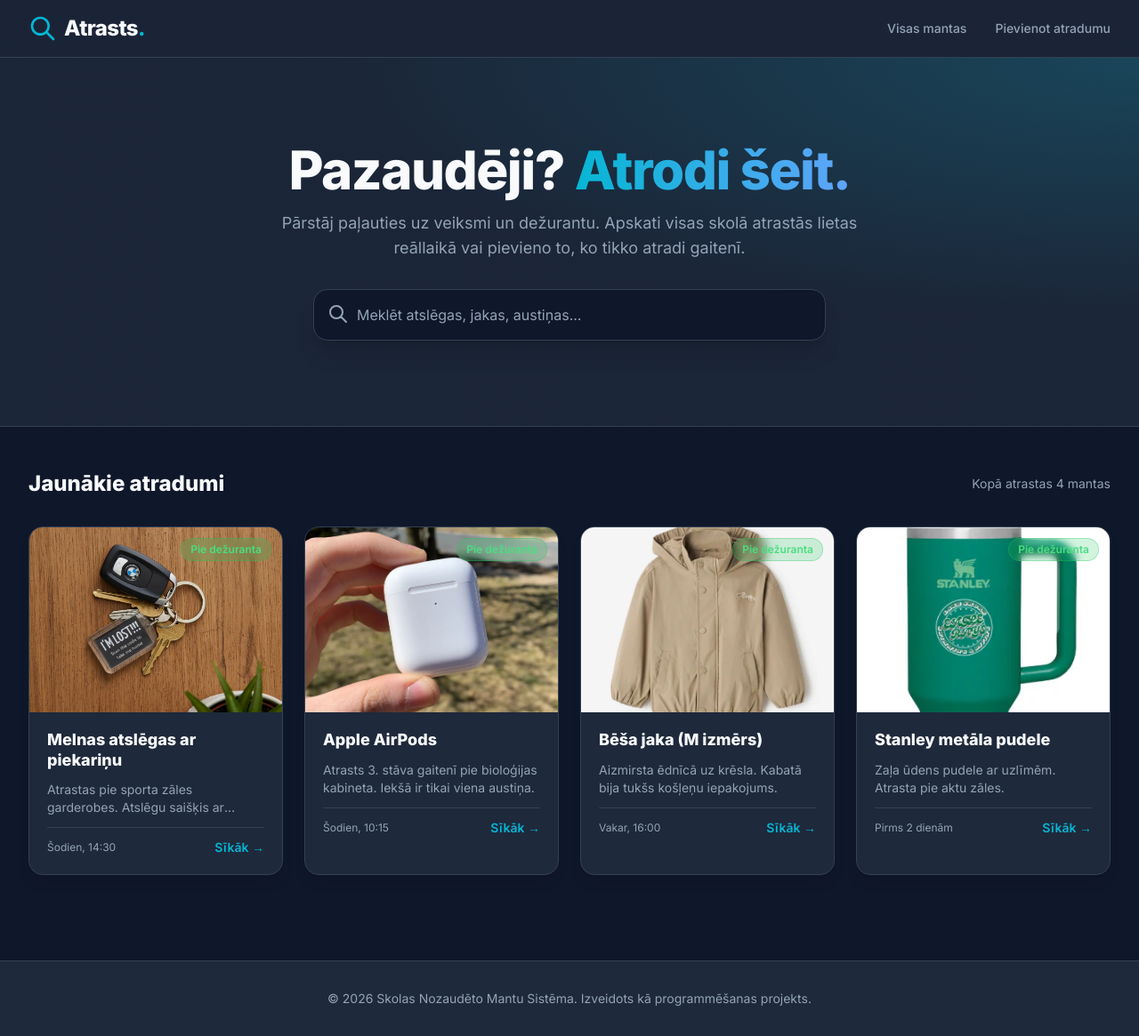
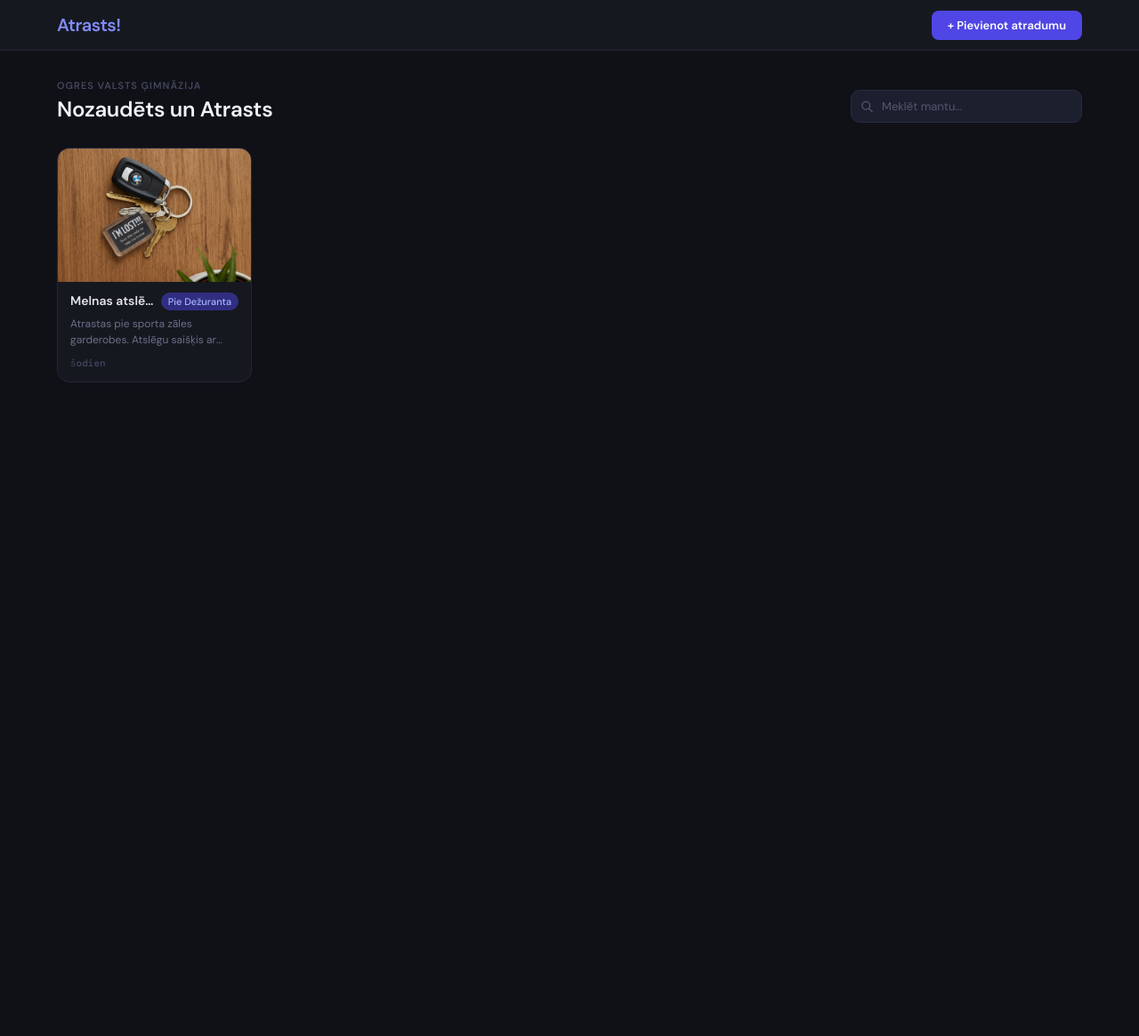
Before and after one commit to henrijsAspers420/pazaudetas_mantas, a Flask app: page / in a window 1280 px wide. Shown: the whole page at 89% size. After the commit the page ends 430 px from the top, so only its background shows below. Run offline with Flask 3, Linux system fonts and the light colour scheme; some libraries are stand-ins or nearby versions.

Commit message:
Pabeigts_UI_1

```diff
--- a/static/css/style.css
+++ b/static/css/style.css
@@ -1,52 +1,27 @@
-/* Jaunās krāsas pielietojums un Glow effekts pogām */
 .btn-primary {
-    background: linear-gradient(135deg, #06B6D4 0%, #0891B2 100%);
-    border: 1px solid rgba(6, 182, 212, 0.4);
+    background: #4f46e5;
+    color: #fff;
+    border: none;
+    cursor: pointer;
 }
 .btn-primary:hover {
-    background: linear-gradient(135deg, #0891B2 0%, #0E7490 100%);
+    background: #4338ca;
 }
 
-/* Teksta apgriešana (ja nosaukums/apraksts ir pārāk garš) */
-.line-clamp-1 {
-    display: -webkit-box;
-    -webkit-line-clamp: 1;
-    -webkit-box-orient: vertical;
-    overflow: hidden;
-}
-.line-clamp-2 {
-    display: -webkit-box;
-    -webkit-line-clamp: 2;
-    -webkit-box-orient: vertical;
-    overflow: hidden;
+.card-hover:hover {
+    transform: translateY(-3px);
+    border-color: #383b56;
 }
 
-/* Ielādes animācija */
 @keyframes fadeIn {
-    from { opacity: 0; transform: translateY(15px); }
-    to { opacity: 1; transform: translateY(0); }
+    from { opacity: 0; transform: translateY(8px); }
+    to   { opacity: 1; transform: translateY(0); }
 }
 .animate-fade-in {
-    animation: fadeIn 0.5s cubic-bezier(0.16, 1, 0.3, 1) forwards;
+    animation: fadeIn 0.35s ease forwards;
 }
 
-/* Uzlabota iezīmēšanas loģika pieejamībai (Accessibility) tumšajam režīmam */
 *:focus-visible {
-    outline: 2px solid #06B6D4;
+    outline: 2px solid #818cf8;
     outline-offset: 2px;
 }
-
-/* Custom ritjosla (Scrollbar) tumšajam režīmam */
-::-webkit-scrollbar {
-    width: 8px;
-}
-::-webkit-scrollbar-track {
-    background: #0F172A;
-}
-::-webkit-scrollbar-thumb {
-    background: #334155;
-    border-radius: 4px;
-}
-::-webkit-scrollbar-thumb:hover {
-    background: #475569;
-}
--- a/static/js/main.js
+++ b/static/js/main.js
@@ -1,6 +1,4 @@
 document.addEventListener('DOMContentLoaded', () => {
-
-    // 1. Attēla priekšskatījuma loģika lapā add_item.html
     const dropZone = document.getElementById('drop-zone');
     const fileInput = document.getElementById('file-input');
     const previewContainer = document.getElementById('preview-container');
@@ -8,32 +6,19 @@
     const uploadPlaceholder = document.getElementById('upload-placeholder');
 
     if (dropZone && fileInput) {
-        // Atver failu pārlūku uzspiežot uz laukuma
         dropZone.addEventListener('click', () => fileInput.click());
 
-        // Apstrādā izvēlēto failu
-        fileInput.addEventListener('change', function() {
+        fileInput.addEventListener('change', function () {
             const file = this.files[0];
             if (file && file.type.startsWith('image/')) {
                 const reader = new FileReader();
-
-                reader.onload = function(e) {
+                reader.onload = (e) => {
                     imagePreview.src = e.target.result;
                     previewContainer.classList.remove('hidden');
                     uploadPlaceholder.classList.add('hidden');
-                }
-
+                };
                 reader.readAsDataURL(file);
             }
         });
     }
-
-    // 2. Mobilās izvēlnes loģika
-    const mobileBtn = document.getElementById('mobile-menu-btn');
-    if(mobileBtn) {
-        mobileBtn.addEventListener('click', () => {
-            // Šeit varat pievienot loģiku izvēlnes atvēršanai (modāla vai sānjoslas parādīšanai)
-            alert("Atvērt mobilo izvēlni (tiks iestrādāts)");
-        });
-    }
 });
--- a/templates/base.html
+++ b/templates/base.html
@@ -1,67 +1,74 @@
 <!DOCTYPE html>
-<html lang="lv" class="dark">
+<html lang="lv">
 <head>
     <meta charset="UTF-8">
     <meta name="viewport" content="width=device-width, initial-scale=1.0">
     <title>Skolas Nozaudētās Mantas</title>
-    <script src="https://cdn.tailwindcss.com"></script>
-    <link href="https://fonts.googleapis.com/css2?family=Inter:wght@400;500;600;800&display=swap" rel="stylesheet">
+    <link href="https://fonts.googleapis.com/css2?family=DM+Sans:wght@400;500;600&family=DM+Mono:wght@500&display=swap" rel="stylesheet">
     <link rel="stylesheet" href="{{ url_for('static', filename='css/style.css') }}">
-    <script>
-        tailwind.config = {
-            darkMode: 'class',
-            theme: {
-                extend: {
-                    fontFamily: { sans: ['Inter', 'sans-serif'] },
-                    colors: {
-                        primary: '#06B6D4', // Cyan-500 (Izteiksmīga, moderna krāsa)
-                        primaryHover: '#0891B2', // Cyan-600
-                        surface: '#1E293B', // Slate-800 (Kartīšu fons)
-                        background: '#0F172A', // Slate-900 (Galvenais fons)
-                        textMain: '#F8FAFC', // Slate-50 (Gaišs teksts)
-                        textMuted: '#94A3B8', // Slate-400 (Pelēcīgs teksts)
-                        borderDark: '#334155' // Slate-700
-                    }
-                }
-            }
+    <style>
+        *, *::before, *::after { box-sizing: border-box; margin: 0; padding: 0; }
+        body {
+            font-family: 'DM Sans', sans-serif;
+            background: #0f1117;
+            color: #e2e4ea;
+            min-height: 100vh;
+            display: flex;
+            flex-direction: column;
         }
-    </script>
+        a { color: inherit; text-decoration: none; }
+
+        header {
+            background: #161820;
+            border-bottom: 1px solid #23263a;
+            position: sticky;
+            top: 0;
+            z-index: 50;
+        }
+        nav {
+            max-width: 1200px;
+            margin: 0 auto;
+            padding: 0 24px;
+            height: 56px;
+            display: flex;
+            align-items: center;
+            justify-content: space-between;
+        }
+        .logo {
+            font-size: 20px;
+            font-weight: 600;
+            color: #818cf8;
+            letter-spacing: -0.5px;
+        }
+        .btn-primary {
+            padding: 8px 18px;
+            border-radius: 8px;
+            font-size: 13px;
+            font-weight: 600;
+            font-family: 'DM Sans', sans-serif;
+            transition: background 0.15s;
+        }
+
+        main {
+            flex: 1;
+            width: 100%;
+            max-width: 1200px;
+            margin: 0 auto;
+            padding: 32px 24px;
+        }
+    </style>
 </head>
-<body class="bg-background text-textMain antialiased flex flex-col min-h-screen selection:bg-primary selection:text-white">
-
-    <header class="bg-surface/80 backdrop-blur-md border-b border-borderDark sticky top-0 z-50">
-        <nav class="max-w-7xl mx-auto px-4 sm:px-6 lg:px-8 h-16 flex items-center justify-between">
-            <a href="/" class="flex items-center gap-2 group outline-none">
-                <svg class="w-8 h-8 text-primary transform group-hover:scale-110 transition-transform" fill="none" stroke="currentColor" viewBox="0 0 24 24"><path stroke-linecap="round" stroke-linejoin="round" stroke-width="2" d="M21 21l-6-6m2-5a7 7 0 11-14 0 7 7 0 0114 0z"></path></svg>
-                <span class="text-2xl font-extrabold tracking-tight">Atrasts<span class="text-primary">.</span></span>
-            </a>
-
-            <div class="hidden md:flex items-center space-x-8">
-                <a href="/" class="text-sm font-medium text-textMuted hover:text-white transition-colors">Visas mantas</a>
-                <a href="/add" class="text-sm font-medium text-textMuted hover:text-white transition-colors">Pievienot atradumu</a>
-            </div>
-
-            <div id="mobile-menu" class="hidden md:hidden bg-surface/95 backdrop-blur-md border-b border-borderDark absolute w-full shadow-2xl">
-                    <div class="px-4 py-6 space-y-3 flex flex-col">
-                        <a href="/" class="block px-4 py-3.5 rounded-xl text-base font-medium text-textMain hover:bg-white/5 hover:text-primary transition-colors border border-transparent hover:border-borderDark">
-                            Visas mantas
-                        </a>
-                        <a href="/add" class="block px-4 py-3.5 rounded-xl text-base font-medium text-textMain hover:bg-white/5 hover:text-primary transition-colors border border-transparent hover:border-borderDark">
-                            Pievienot atradumu
-                        </a>
-                    </div>
-                </div>
-            </header>
+<body>
+    <header>
+        <nav>
+            <a href="/" class="logo">Atrasts!</a>
+            <a href="/add" class="btn-primary">+ Pievienot atradumu</a>
         </nav>
     </header>
 
-    <main class="flex-grow w-full animate-fade-in">
+    <main class="animate-fade-in">
         {% block content %}{% endblock %}
     </main>
-
-    <footer class="bg-surface border-t border-borderDark py-8 mt-12 text-center text-textMuted text-sm">
-        <p>&copy; 2026 Skolas Nozaudēto Mantu Sistēma. Izveidots kā programmēšanas projekts.</p>
-    </footer>
 
     <script src="{{ url_for('static', filename='js/main.js') }}"></script>
 </body>
--- a/templates/index.html
+++ b/templates/index.html
@@ -1,92 +1,92 @@
 {% extends 'base.html' %}
 
 {% block content %}
-<div class="relative bg-surface border-b border-borderDark overflow-hidden">
-    <div class="absolute inset-0 opacity-20 bg-[radial-gradient(ellipse_at_top_right,_var(--tw-gradient-stops))] from-primary via-background to-background"></div>
-    <div class="max-w-7xl mx-auto px-4 sm:px-6 lg:px-8 py-16 md:py-24 relative z-10 flex flex-col items-center text-center">
-        <h1 class="text-4xl md:text-6xl font-extrabold tracking-tight mb-4">
-            Pazaudēji? <span class="text-transparent bg-clip-text bg-gradient-to-r from-primary to-blue-400">Atrodi šeit.</span>
-        </h1>
-        <p class="text-lg text-textMuted max-w-2xl mb-8">
-            Pārstāj paļauties uz veiksmi un dežurantu. Apskati visas skolā atrastās lietas reāllaikā vai pievieno to, ko tikko atradi gaitenī.
-        </p>
+<style>
+    .page-header {
+        display: flex;
+        align-items: flex-end;
+        justify-content: space-between;
+        flex-wrap: wrap;
+        gap: 16px;
+        margin-bottom: 28px;
+    }
+    .page-label {
+        font-size: 11px;
+        font-weight: 600;
+        color: #44475e;
+        text-transform: uppercase;
+        letter-spacing: 1px;
+        margin-bottom: 4px;
+    }
+    .page-title { font-size: 24px; font-weight: 600; color: #f1f2f6; letter-spacing: -0.3px; }
 
-        <div class="w-full max-w-xl relative">
-            <input type="text" placeholder="Meklēt atslēgas, jakas, austiņas..."
-                   class="w-full pl-12 pr-4 py-4 bg-background border border-borderDark rounded-2xl text-white placeholder-textMuted focus:border-primary focus:ring-2 focus:ring-primary/50 outline-none transition-all shadow-xl">
-            <svg class="w-6 h-6 absolute left-4 top-4 text-textMuted" fill="none" stroke="currentColor" viewBox="0 0 24 24"><path stroke-linecap="round" stroke-linejoin="round" stroke-width="2" d="M21 21l-6-6m2-5a7 7 0 11-14 0 7 7 0 0114 0z"></path></svg>
-        </div>
+    .search-wrap { position: relative; }
+    .search-wrap svg { position: absolute; left: 11px; top: 50%; transform: translateY(-50%); width: 15px; height: 15px; color: #555870; pointer-events: none; }
+    .search-input {
+        background: #1c1f2e;
+        border: 1px solid #2a2d42;
+        color: #c8cad4;
+        border-radius: 10px;
+        padding: 9px 14px 9px 34px;
+        font-size: 13px;
+        width: 260px;
+        font-family: 'DM Sans', sans-serif;
+        outline: none;
+        transition: border-color 0.15s;
+    }
+    .search-input::placeholder { color: #555870; }
+    .search-input:focus { border-color: #4f46e5; }
+
+    .grid {
+        display: grid;
+        grid-template-columns: repeat(auto-fill, minmax(200px, 1fr));
+        gap: 14px;
+    }
+    .card {
+        background: #161820;
+        border: 1px solid #23263a;
+        border-radius: 14px;
+        overflow: hidden;
+        transition: transform 0.2s, border-color 0.2s;
+        cursor: pointer;
+    }
+    .card:hover { transform: translateY(-3px); border-color: #383b56; }
+    .card-img { height: 150px; background: #1c1f2e; overflow: hidden; }
+    .card-img img { width: 100%; height: 100%; object-fit: cover; display: block; }
+    .card-body { padding: 12px 14px 14px; }
+    .card-top { display: flex; justify-content: space-between; align-items: flex-start; gap: 6px; margin-bottom: 6px; }
+    .card-title { font-size: 14px; font-weight: 600; color: #e2e4ea; white-space: nowrap; overflow: hidden; text-overflow: ellipsis; }
+    .badge { background: #312e81; color: #a5b4fc; font-size: 11px; padding: 3px 8px; border-radius: 20px; font-weight: 500; white-space: nowrap; flex-shrink: 0; }
+    .card-desc { font-size: 12px; color: #6b6f88; line-height: 1.5; display: -webkit-box; -webkit-line-clamp: 2; -webkit-box-orient: vertical; overflow: hidden; }
+    .card-date { font-size: 11px; color: #44475e; margin-top: 10px; font-family: 'DM Mono', monospace; }
+</style>
+
+<div class="page-header">
+    <div>
+        <div class="page-label">Ogres Valsts ģimnāzija</div>
+        <h1 class="page-title">Nozaudēts un Atrasts</h1>
+    </div>
+    <div class="search-wrap">
+        <svg fill="none" stroke="currentColor" viewBox="0 0 24 24">
+            <path stroke-linecap="round" stroke-linejoin="round" stroke-width="2" d="M21 21l-6-6m2-5a7 7 0 11-14 0 7 7 0 0114 0z"/>
+        </svg>
+        <input class="search-input" type="text" placeholder="Meklēt mantu...">
     </div>
 </div>
 
-<div class="max-w-7xl mx-auto px-4 sm:px-6 lg:px-8 py-12">
-    <div class="flex items-center justify-between mb-8">
-        <h2 class="text-2xl font-bold">Jaunākie atradumi</h2>
-        <span class="text-sm text-textMuted">Kopā atrastas 4 mantas</span>
-    </div>
-
-    <div class="grid grid-cols-1 sm:grid-cols-2 lg:grid-cols-3 xl:grid-cols-4 gap-6">
-
-        <article class="bg-surface rounded-2xl border border-borderDark overflow-hidden shadow-lg hover:border-primary/50 transition-all duration-300 group">
-            <div class="h-52 w-full overflow-hidden relative">
-                <img src="static\img\Item_001.webp" alt="Melnas atslēgas" class="w-full h-full object-cover group-hover:scale-105 transition-transform duration-500">
-                <div class="absolute top-3 right-3 bg-green-500/20 text-green-400 border border-green-500/30 text-xs px-2.5 py-1 rounded-full font-semibold backdrop-blur-sm">Pie dežuranta</div>
+<div class="grid">
+    <article class="card">
+        <div class="card-img">
+            <img src="static/img/Item_001.webp" alt="Melnas atslēgas">
+        </div>
+        <div class="card-body">
+            <div class="card-top">
+                <span class="card-title">Melnas atslēgas</span>
+                <span class="badge">Pie Dežuranta</span>
             </div>
-            <div class="p-5 space-y-3">
-                <h3 class="font-bold text-lg leading-tight">Melnas atslēgas ar piekariņu</h3>
-                <p class="text-sm text-textMuted line-clamp-2">Atrastas pie sporta zāles garderobes. Atslēgu saišķis ar sarkanu Nike piekariņu.</p>
-                <div class="pt-3 border-t border-borderDark flex justify-between items-center">
-                    <span class="text-xs text-textMuted">Šodien, 14:30</span>
-                    <button class="text-sm font-semibold text-primary group-hover:text-primaryHover transition-colors">Sīkāk &rarr;</button>
-                </div>
-            </div>
-        </article>
-
-        <article class="bg-surface rounded-2xl border border-borderDark overflow-hidden shadow-lg hover:border-primary/50 transition-all duration-300 group">
-            <div class="h-52 w-full overflow-hidden relative">
-                <img src="static\img\Item_002.webp" alt="Apple AirPods" class="w-full h-full object-cover group-hover:scale-105 transition-transform duration-500">
-                <div class="absolute top-3 right-3 bg-green-500/20 text-green-400 border border-green-500/30 text-xs px-2.5 py-1 rounded-full font-semibold backdrop-blur-sm">Pie dežuranta</div>
-            </div>
-            <div class="p-5 space-y-3">
-                <h3 class="font-bold text-lg leading-tight">Apple AirPods</h3>
-                <p class="text-sm text-textMuted line-clamp-2">Atrasts 3. stāva gaitenī pie bioloģijas kabineta. Iekšā ir tikai viena austiņa.</p>
-                <div class="pt-3 border-t border-borderDark flex justify-between items-center">
-                    <span class="text-xs text-textMuted">Šodien, 10:15</span>
-                    <button class="text-sm font-semibold text-primary group-hover:text-primaryHover transition-colors">Sīkāk &rarr;</button>
-                </div>
-            </div>
-        </article>
-
-        <article class="bg-surface rounded-2xl border border-borderDark overflow-hidden shadow-lg hover:border-primary/50 transition-all duration-300 group">
-            <div class="h-52 w-full overflow-hidden relative">
-                <img src="static\img\Item_003.webp" alt="Jaka" class="w-full h-full object-cover group-hover:scale-105 transition-transform duration-500">
-                <div class="absolute top-3 right-3 bg-green-500/20 text-green-400 border border-green-500/30 text-xs px-2.5 py-1 rounded-full font-semibold backdrop-blur-sm">Pie dežuranta</div>
-            </div>
-            <div class="p-5 space-y-3">
-                <h3 class="font-bold text-lg leading-tight">Bēša jaka (M izmērs)</h3>
-                <p class="text-sm text-textMuted line-clamp-2">Aizmirsta ēdnīcā uz krēsla. Kabatā bija tukšs košļeņu iepakojums.</p>
-                <div class="pt-3 border-t border-borderDark flex justify-between items-center">
-                    <span class="text-xs text-textMuted">Vakar, 16:00</span>
-                    <button class="text-sm font-semibold text-primary group-hover:text-primaryHover transition-colors">Sīkāk &rarr;</button>
-                </div>
-            </div>
-        </article>
-
-        <article class="bg-surface rounded-2xl border border-borderDark overflow-hidden shadow-lg hover:border-primary/50 transition-all duration-300 group">
-            <div class="h-52 w-full overflow-hidden relative">
-                <img src="static\img\Item_004.webp" alt="Ūdens pudele" class="w-full h-full object-cover group-hover:scale-105 transition-transform duration-500">
-                <div class="absolute top-3 right-3 bg-green-500/20 text-green-400 border border-green-500/30 text-xs px-2.5 py-1 rounded-full font-semibold backdrop-blur-sm">Pie dežuranta</div>
-            </div>
-            <div class="p-5 space-y-3">
-                <h3 class="font-bold text-lg leading-tight">Stanley metāla pudele</h3>
-                <p class="text-sm text-textMuted line-clamp-2">Zaļa ūdens pudele ar uzlīmēm. Atrasta pie aktu zāles.</p>
-                <div class="pt-3 border-t border-borderDark flex justify-between items-center">
-                    <span class="text-xs text-textMuted">Pirms 2 dienām</span>
-                    <button class="text-sm font-semibold text-primary group-hover:text-primaryHover transition-colors">Sīkāk &rarr;</button>
-                </div>
-            </div>
-        </article>
-
-    </div>
+            <p class="card-desc">Atrastas pie sporta zāles garderobes. Atslēgu saišķis ar sarkanu piekariņu.</p>
+            <div class="card-date">šodien</div>
+        </div>
+    </article>
 </div>
 {% endblock %}
```
Also changed, not shown: templates/add_item.html (+72 -24 lines), static/img/Item_004.webp (deleted).
